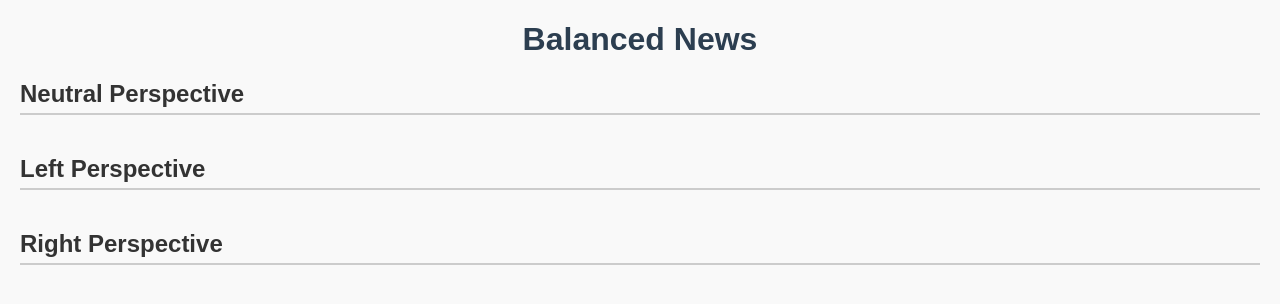
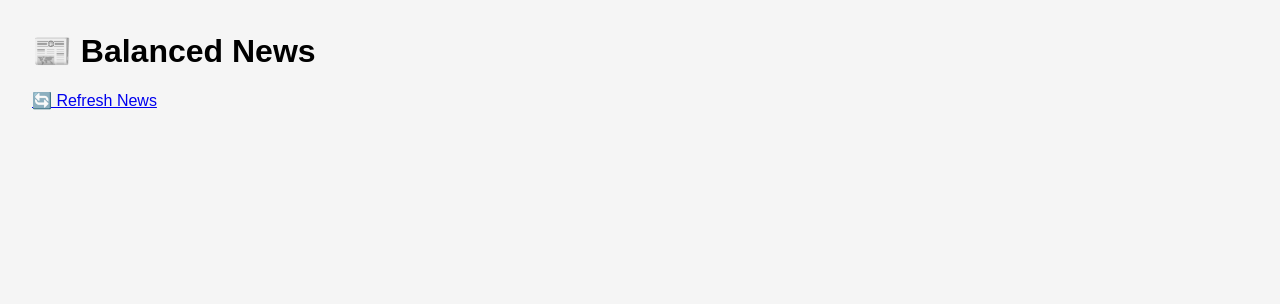
Before and after one commit to Arcy633/balanced-news, a Flask app: page / in a window 1280 px wide. Shown: the top 304 px of the page. Run offline with Flask 3, Linux system fonts and the light colour scheme; data that the repository does not hold is empty.

Commit message:
Update index.html

```diff
--- a/templates/index.html
+++ b/templates/index.html
@@ -1,75 +1,28 @@
 <!DOCTYPE html>
-<html lang="en">
+<html>
 <head>
     <meta charset="UTF-8">
-    <meta name="viewport" content="width=device-width, initial-scale=1.0">
     <title>Balanced News</title>
     <style>
-        body {
-            font-family: Arial, sans-serif;
-            margin: 20px;
-            background-color: #f9f9f9;
-            color: #333;
-        }
-        h1 {
-            text-align: center;
-            color: #2c3e50;
-        }
-        .news-section {
-            margin-bottom: 40px;
-        }
-        .news-section h2 {
-            border-bottom: 2px solid #ccc;
-            padding-bottom: 5px;
-        }
-        .article {
-            margin-bottom: 15px;
-            padding: 10px;
-            background: #fff;
-            border-radius: 5px;
-            box-shadow: 0 2px 5px rgba(0,0,0,0.1);
-        }
-        .article a {
-            color: #2980b9;
-            text-decoration: none;
-        }
-        .article a:hover {
-            text-decoration: underline;
-        }
+        body { font-family: Arial, sans-serif; margin: 2rem; background: #f5f5f5; }
+        .article { background: white; padding: 1rem; margin-bottom: 1rem; border-radius: 8px; box-shadow: 0 2px 5px rgba(0,0,0,0.1); }
+        .article img { max-width: 100%; border-radius: 5px; margin-bottom: 1rem; }
+        h2 { margin: 0; }
+        small { color: gray; }
     </style>
 </head>
 <body>
-    <h1>Balanced News</h1>
-
-    <div class="news-section">
-        <h2>Neutral Perspective</h2>
-        {% for article in neutral %}
-            <div class="article">
-                <a href="{{ article.url }}" target="_blank">{{ article.title }}</a>
-                <p>{{ article.description }}</p>
-            </div>
-        {% endfor %}
+    <h1>📰 Balanced News</h1>
+    <p><a href="/refresh">🔄 Refresh News</a></p>
+    {% for news in news_items %}
+    <div class="article">
+        {% if news[6] %}
+        <img src="{{ news[6] }}" alt="News Image">
+        {% endif %}
+        <h2>{{ news[1] }}</h2>
+        <small>{{ news[5] }} | {{ news[3] }} | {{ news[4] }}</small>
+        <p>{{ news[2] }}</p>
     </div>
-
-    <div class="news-section">
-        <h2>Left Perspective</h2>
-        {% for article in left %}
-            <div class="article">
-                <a href="{{ article.url }}" target="_blank">{{ article.title }}</a>
-                <p>{{ article.description }}</p>
-            </div>
-        {% endfor %}
-    </div>
-
-    <div class="news-section">
-        <h2>Right Perspective</h2>
-        {% for article in right %}
-            <div class="article">
-                <a href="{{ article.url }}" target="_blank">{{ article.title }}</a>
-                <p>{{ article.description }}</p>
-            </div>
-        {% endfor %}
-    </div>
-
+    {% endfor %}
 </body>
 </html>
```
